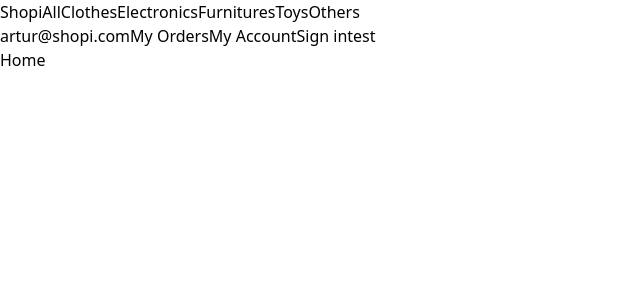
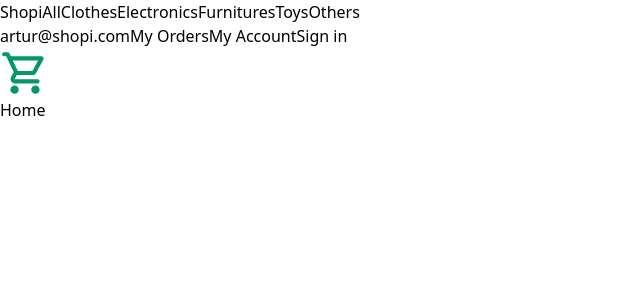
Before and after one commit to carlosarturomt/Store_React, a React (Vite) app: page / in a window 1280 px wide. Shown: the top 300 px of the page, without its empty margins (0-640 px from the left). Built offline with nearby package versions, Linux system fonts and the light colour scheme.

Commit message:
styles in nnavigation

```diff
--- a/src/Components/Navigation/icons.jsx
+++ b/src/Components/Navigation/icons.jsx
@@ -2,5 +2,9 @@ export const ICONS = {
   home: {
     border: <svg xmlns="http://www.w3.org/2000/svg" width="50" height="50" viewBox="0 0 24 24"><path fill="#059669" d="M7 22q-.825 0-1.412-.587T5 20q0-.825.588-1.412T7 18q.825 0 1.413.588T9 20q0 .825-.587 1.413T7 22m10 0q-.825 0-1.412-.587T15 20q0-.825.588-1.412T17 18q.825 0 1.413.588T19 20q0 .825-.587 1.413T17 22M6.15 6l2.4 5h7l2.75-5zM5.2 4h14.75q.575 0 .875.513t.025 1.037l-3.55 6.4q-.275.5-.737.775T15.55 13H8.1L7 15h11q.425 0 .713.288T19 16q0 .425-.288.713T18 17H7q-1.125 0-1.7-.987t-.05-1.963L6.6 11.6L3 4H2q-.425 0-.712-.288T1 3q0-.425.288-.712T2 2h1.625q.275 0 .525.15t.375.425zm3.35 7h7z" /></svg>,
     fill: <svg xmlns="http://www.w3.org/2000/svg" width="50" height="50" viewBox="0 0 24 24"><path fill="#059669" d="M7 22q-.825 0-1.412-.587T5 20q0-.825.588-1.412T7 18q.825 0 1.413.588T9 20q0 .825-.587 1.413T7 22m10 0q-.825 0-1.412-.587T15 20q0-.825.588-1.412T17 18q.825 0 1.413.588T19 20q0 .825-.587 1.413T17 22M5.2 4h14.75q.575 0 .875.513t.025 1.037l-3.55 6.4q-.275.5-.737.775T15.55 13H8.1L7 15h11q.425 0 .713.288T19 16q0 .425-.288.713T18 17H7q-1.125 0-1.7-.987t-.05-1.963L6.6 11.6L3 4H2q-.425 0-.712-.288T1 3q0-.425.288-.712T2 2h1.625q.275 0 .525.15t.375.425z" /></svg>
-  }
+  },
+  account: {
+    border: <svg xmlns="http://www.w3.org/2000/svg" width="50" height="50" viewBox="0 0 24 24"><path fill="#059669" d="M12 4a4 4 0 0 1 4 4a4 4 0 0 1-4 4a4 4 0 0 1-4-4a4 4 0 0 1 4-4m0 2a2 2 0 0 0-2 2a2 2 0 0 0 2 2a2 2 0 0 0 2-2a2 2 0 0 0-2-2m0 7c2.67 0 8 1.33 8 4v3H4v-3c0-2.67 5.33-4 8-4m0 1.9c-2.97 0-6.1 1.46-6.1 2.1v1.1h12.2V17c0-.64-3.13-2.1-6.1-2.1" /></svg>,
+    fill: <svg xmlns="http://www.w3.org/2000/svg" width="50" height="50" viewBox="0 0 24 24"><path fill="#059669" d="M12 4a4 4 0 0 1 4 4a4 4 0 0 1-4 4a4 4 0 0 1-4-4a4 4 0 0 1 4-4m0 10c4.42 0 8 1.79 8 4v2H4v-2c0-2.21 3.58-4 8-4" /></svg>
+  },
 }
--- a/src/Components/Navigation/index.jsx
+++ b/src/Components/Navigation/index.jsx
@@ -5,28 +5,28 @@ import { useState } from "react";
 
 const NavLinkIcons = (props) => {
   const { data } = props
-  const { route, condition, symbol, label } = data
+  const { route, condition, icon_border, icon_fill, label } = data
   const location = useLocation().pathname;
-
-  const [icon, setIcon] = useState()
+  const [icons, setIcons] = useState(icon_border)
 
   return (
     <NavLink
       to={route}
       className={
         ((condition ? location.includes(condition) : location === route)
-          ? 'bg-[#231397] text-gray-50 '
-          : 'bg-[#f1f3f6] hover:bg-[#231397] hover:text-gray-50 animate-fadeIn--bg-blue ')
+          ? ' text-gray-900 font-semibold'
+          : ' hover:hover:font-medium')
         + ` flex items-center material-symbols-outlined my-2 py-1 px-2 rounded-md text-1xl `
         + ' justify-center'
       }
     >
       {/* {icon ? icon : location === '/home' ? ICONS.home.fill : ICONS.home.border} */}
-      <span className="text-base pl-2 uppercase"
-        onMouseEnter={() => setIcon(ICONS.home.fill)}
-        onMouseLeave={() => setIcon()}>
+      <span
+        onMouseEnter={() => setIcons(icon_fill)}
+        onMouseLeave={() => setIcons(icon_border)}
+      >
         {label}
-        {symbol}
+        {icons}
       </span>
     </NavLink>
   )
@@ -34,11 +34,20 @@ const NavLinkIcons = (props) => {
 
 export default function Navigation() {
   return (
-    <nav>
-      <ul>
+    <nav className="flex justify-between items-center w-full text-sm font-light px-2 fixed z-10">
+      <ul className="flex items-center gap-2">
+        <NavLink
+          to='/'
+          className={`font-semibold text-lg flex items-center material-symbols-outlined my-2 py-1 px-2 rounded-md`}
+        >
+          <span>
+            Shopi
+          </span>
+        </NavLink>
+
         {linksNavBar.map((data) => <NavLinkIcons data={data} key={data.label} />)}
       </ul>
-      <ul>
+      <ul className="flex items-center gap-2">
         {linksAccount.map((data) => <NavLinkIcons data={data} key={data.label} />)}
       </ul>
     </nav>
--- a/src/Components/Navigation/links.jsx
+++ b/src/Components/Navigation/links.jsx
@@ -1,9 +1,6 @@
+import { ICONS } from "./icons";
+
 const linksNavBar = [
-  {
-    label: 'Shopi',
-    route: '/',
-    icon: ''
-  },
   {
     label: 'All',
     route: '/',
@@ -40,7 +37,7 @@ const linksNavBar = [
 const linksAccount = [
   {
     label: 'artur@shopi.com',
-    route: '/',
+    route: '/my-account',
     icon: ''
   },
   {
@@ -50,8 +47,9 @@ const linksAccount = [
   },
   {
     label: 'My Account',
-    condition: '/my-account',
-    icon: ''
+    route: '/my-account',
+    /*  icon_border: ICONS.account.border,
+     icon_fill: ICONS.account.fill */
   },
   {
     label: 'Sign in',
@@ -59,9 +57,10 @@ const linksAccount = [
     icon: ''
   },
   {
-    label: 'test',
+    label: '',
     route: '/',
-    icon: 'ICONS.home'
+    icon_border: ICONS.home.border,
+    icon_fill: ICONS.home.fill
   }
 ]
 
--- a/src/Pages/App/index.jsx
+++ b/src/Pages/App/index.jsx
@@ -4,6 +4,7 @@ import MyAccount from "../MyAccount"
 import MyOrder from "../MyOrder"
 import MyOrders from "../MyOrders"
 import Error404 from "../Error"
+import Navigation from "../../Components/Navigation"
 
 const AppRoutes = () => {
   let routes = useRoutes([
@@ -20,6 +21,7 @@ const AppRoutes = () => {
 export default function App() {
   return (
     <HashRouter>
+      <Navigation />
       <AppRoutes />
     </HashRouter>
   )
--- a/src/Pages/Home/index.jsx
+++ b/src/Pages/Home/index.jsx
@@ -1,10 +1,8 @@
 import React from 'react'
-import Navigation from '../../Components/Navigation'
 
 export default function Home() {
   return (
     <div>
-      <Navigation />
       Home
     </div>
   )
--- a/src/Pages/MyAccount/index.jsx
+++ b/src/Pages/MyAccount/index.jsx
@@ -2,6 +2,6 @@ import React from 'react'
 
 export default function MyAccount() {
   return (
-    <div>MyAccount</div>
+    <div>My Account</div>
   )
 }
--- a/src/Pages/MyOrders/index.jsx
+++ b/src/Pages/MyOrders/index.jsx
@@ -2,6 +2,6 @@ import React from 'react'
 
 export default function MyOrders() {
   return (
-    <div>MyOrders</div>
+    <div>My Orders</div>
   )
 }
```
